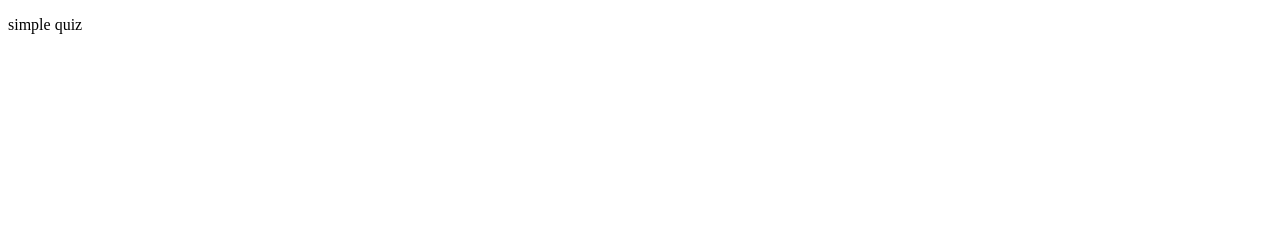
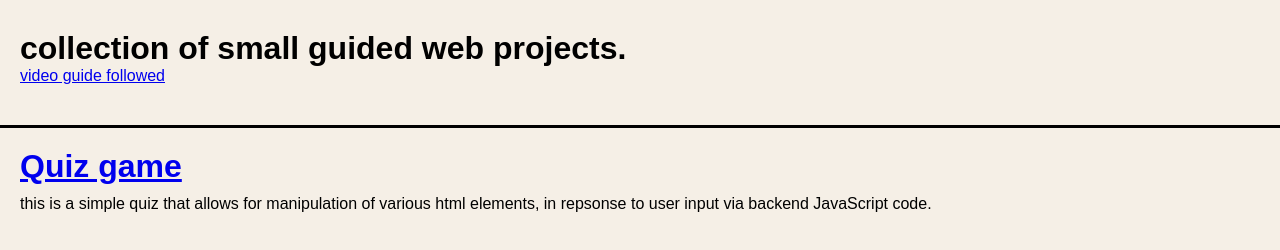
Before and after one commit to Ethan-Chamberlain/html-css-js-bootcamp, a plain HTML site: page index.html in a window 1280 px wide. Drawn offline with Linux system fonts and the light colour scheme.

Commit message:
made web turorial sites reachable

```diff
--- a/index.html
+++ b/index.html
@@ -4,17 +4,26 @@
     <meta charset="UTF-8">
     <meta name="viewport" content="width=device-width, initial-scale=1.0">
     <title>simple web projects hub</title>
-    <!--<link rel="stylesheet" href="style.css">-->
+    <link rel="stylesheet" href="style.css">
   </head>
 
   <body>
 
-    <div id="content">
+    <header class="page-title">
+      <h1>collection of small guided web projects.</h1>
+      <p id="credit"> <a href="https://ethan-chamberlain.github.io/html-css-js-bootcamp/quiz-game/"> video guide followed</a></p>
+    </header>
 
-      <div>
-        <p href="https://ethan-chamberlain.github.io/html-css-js-bootcamp/quiz-game/">simple quiz</p>
+    <div class="content">
+
+      <div class="project-block">
+
+        <div id="quiz-game" class="indivdual-project">
+            <h1><a href="https://ethan-chamberlain.github.io/html-css-js-bootcamp/quiz-game/">Quiz game</a></h1>
+            <p>this is a simple quiz that allows for manipulation of various html elements, in repsonse to user input via backend JavaScript code.</p>
+        </div>
+
       </div>
-
 
     </div>
 
--- /dev/null
+++ b/style.css
@@ -0,0 +1,40 @@
+* {
+  margin: 0;
+  padding: 0;
+  box-sizing: border-box;
+}
+
+body {
+  background-color: #f5efe6;
+  display: flex;
+  flex-direction: column;
+  min-height: 100vh;
+  align-items: normal;
+  font-family: sans-serif;
+
+}
+
+.page-title{
+  width: 100%;
+  overflow: hidden;
+  position: relative;
+  padding-top: 30px;
+  padding-left: 20px;
+  padding-bottom: 40px;
+  border-bottom: 3px solid black;
+}
+
+.project-block{
+  padding-top: 10px;
+}
+
+.indivdual-project{
+  padding-left: 20px;
+  padding-top: 10px;
+  padding-bottom: 10px;
+  padding-right: 20px;
+}
+
+.indivdual-project h1{
+  padding-bottom: 10px;
+}
```
